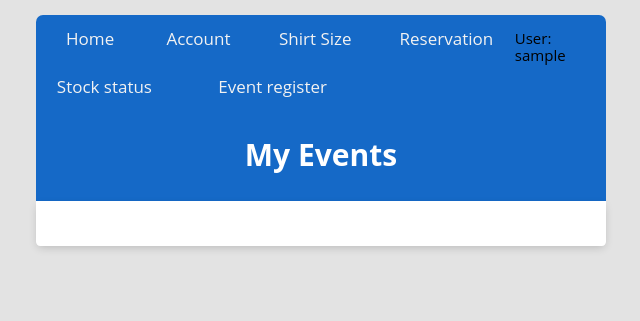
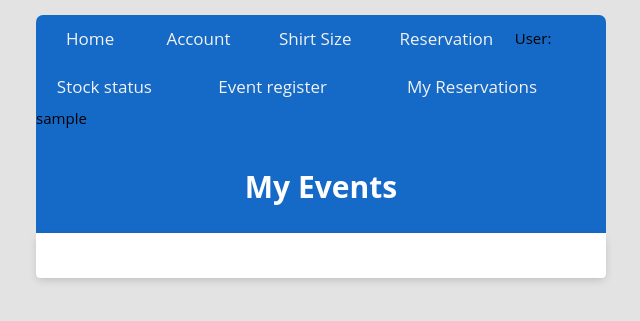
Before and after one commit to kevinnivekkevin/ICT1004P2G6, a PHP site: page /My_Events.php in a window 1280 px wide. Shown: the top 321 px of the page, without its empty margins (319-959 px from the left). Run offline with PHP 8.4, Linux system fonts and the light colour scheme; the visitor is signed in with stand-in values (Sample User, id 1); data that the repository does not hold is empty; some libraries are stand-ins or nearby versions.

Commit message:
Update navbarParticipant.php

```diff
--- a/MDP/Participant/navbarParticipant.php
+++ b/MDP/Participant/navbarParticipant.php
@@ -10,5 +10,6 @@ $username = $_SESSION['username'];
   <a style="width: 24%;" href="Pack_Registration.php">Reservation</a>
   <a style="width: 24%;" href="StockStatus.php">Stock status</a>
   <a style="width: 35%;" href="Reg_Partic.php">Event register</a>
+  <a style="width: 35%;" href="myReservations.php">My Reservations</a>
   <?php echo "<p>User: "; echo $_SESSION['username']; echo "</p>";?>
 </div>
```
